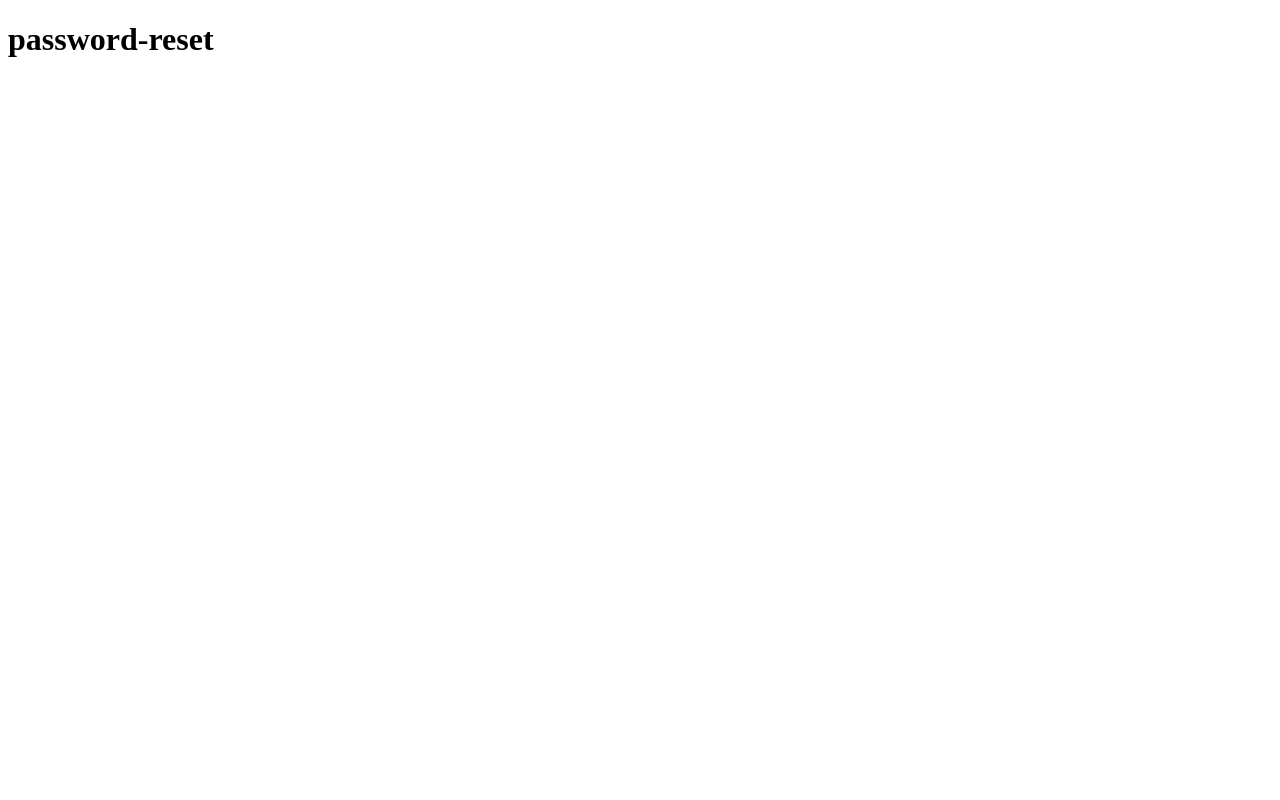
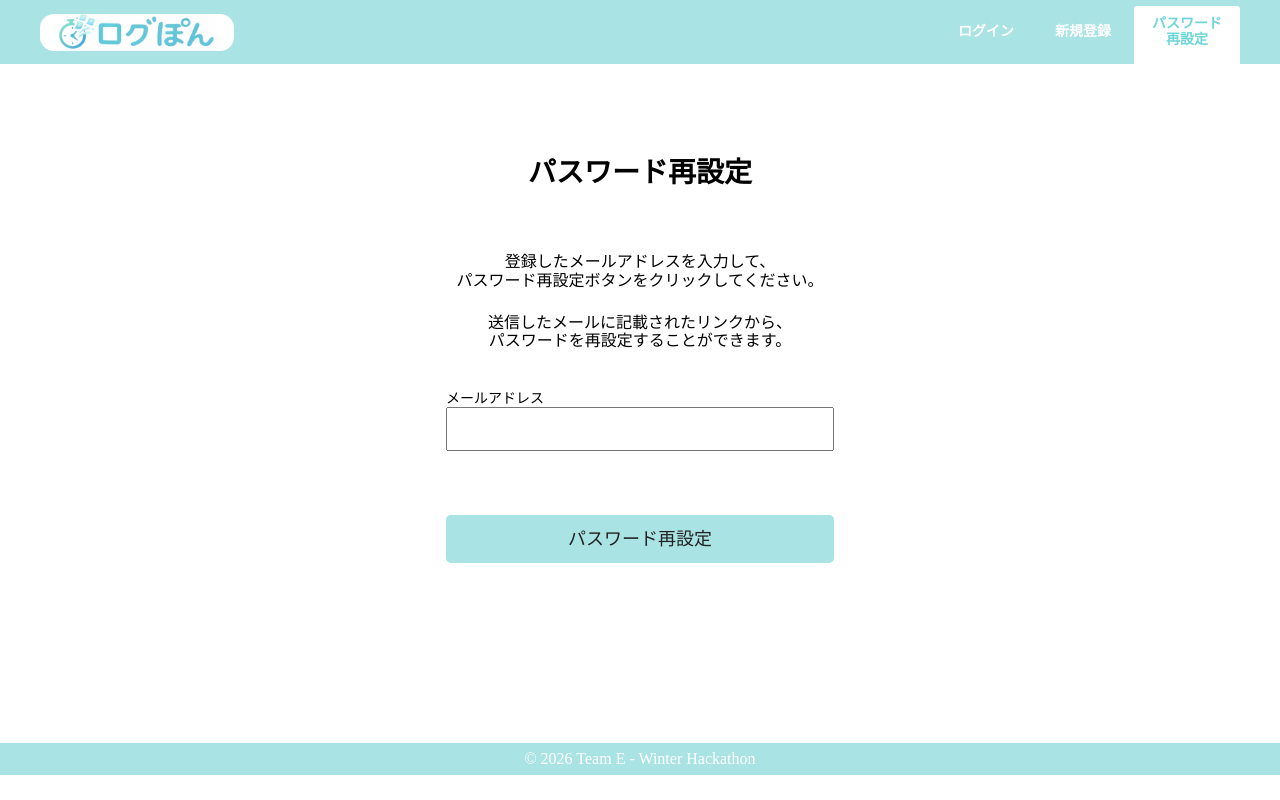
Before and after one commit to winter-Hackathon-2026-E-Team/logpon, a Django app: page /password-reset/ in a window 1280 px wide. Before the commit the page is almost empty. Run offline with Django 5.2, Linux system fonts and the light colour scheme; some libraries are stand-ins or nearby versions.

Commit message:
パスワード再設定画面の追加

```diff
--- a/src/static/css/common/base.css
+++ b/src/static/css/common/base.css
@@ -11,15 +11,12 @@ a img:hover {
 }
 
 .page {
-    /* max-width: 1440px; ヘッダーの帯を画面幅いっぱいにするテスト */
     min-height: 100vh;
-    /* margin: 0 auto; ヘッダーの帯を画面幅いっぱいにするテスト */
 }
 
 .container {
     max-width: 1200px;
     height: 64px;
-    /* margin: 0 10%; ヘッダーの帯を画面幅いっぱいにするテスト */
     margin: 0 auto;
 }
 
@@ -121,7 +118,6 @@ footer {
 .footer-wrapper {
     max-width: 1200px;
     height: 32px;
-    /* margin: 0 10%; フッターの帯を画面幅いっぱいにするテスト */
     margin: 0 auto;
     display: flex;
     align-items: center;
--- /dev/null
+++ b/src/static/css/users/password_reset.css
@@ -0,0 +1,27 @@
+/* 共通CSSに切り出してmarginとgapのみ指定 */
+.auth-wrapper {
+    margin: 93px auto 180px;
+    gap: 24px;
+}
+/* ここまで */
+
+.auth-wrapper h2 {
+    font-size: 1.75rem;
+    margin: 0 auto 40px;
+}
+
+.password-reset-description {
+    margin:0;
+    text-align: center;
+}
+
+.auth-form {
+    margin-top: 16px;
+}
+
+/* 共通CSSに切り出してbuttonタグのborderだけ個別に指定 */
+.btn {
+    border: none;
+    margin-top: 40px;
+}
+/* ここまで */
--- a/src/templates/users/password-reset.html
+++ b/src/templates/users/password-reset.html
@@ -1,11 +1,41 @@
-<!DOCTYPE html>
-<html lang="ja">
-<head>
-    <meta charset="UTF-8">
-    <meta name="viewport" content="width=device-width, initial-scale=1.0">
-    <title>password-reset</title>
-</head>
-<body>
-    <h1>password-reset</h1>
-</body>
-</html>
+{% extends "common/base.html" %}
+{% load static %}
+
+{% block title %}パスワード再設定{% endblock %}
+
+{% block page_css %}
+<link rel="stylesheet" href="{% static 'css/users/password_reset.css' %}">
+{% endblock %}
+
+{% block content %}
+<form method="post" action="{% url 'users:password-reset' %}">
+{% csrf_token %}
+
+    <div class="auth-wrapper">
+        <h2>パスワード再設定</h2>
+
+        <p class="password-reset-description">
+            登録したメールアドレスを入力して、<br>
+            パスワード再設定ボタンをクリックしてください。
+        </p>
+        <p class="password-reset-description">
+            送信したメールに記載されたリンクから、<br>
+            パスワードを再設定することができます。
+        </p>
+
+        <div class="auth-form">
+            <label for="password-reset-email">メールアドレス</label>
+            <input type="email" name="email" id="password-reset-email"
+             class="{% if errors.email %}is-error{% endif %}" required>
+            <!-- エラーメッセージの仕様が決まったら編集する -->
+            {% if errors.email %}
+            <p class="error-message">{{ errors.email }}</p>
+            {% endif %}
+        </div>
+
+        <div>
+            <button class="btn" type="submit">パスワード再設定</button>
+        </div>
+    </div>
+</form>
+{% endblock %}
```
